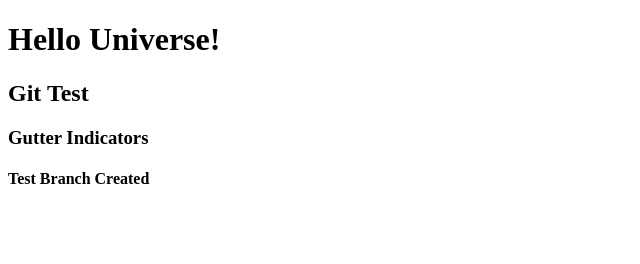
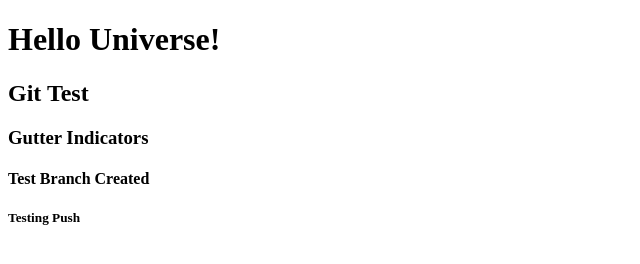
Before and after one commit to PriyangaV/git_test, a plain HTML site: page index.html in a window 1280 px wide. Shown: the full height of the page, 0-640 px from the left. Drawn offline with Linux system fonts and the light colour scheme.

Commit message:
Added h5 tag to check push

```diff
--- a/index.html
+++ b/index.html
@@ -11,5 +11,6 @@
     <h2>Git Test</h2>
     <h3>Gutter Indicators</h3>
     <h4>Test Branch Created</h4>
+    <h5>Testing Push</h5>
   </body>
 </html>
```
